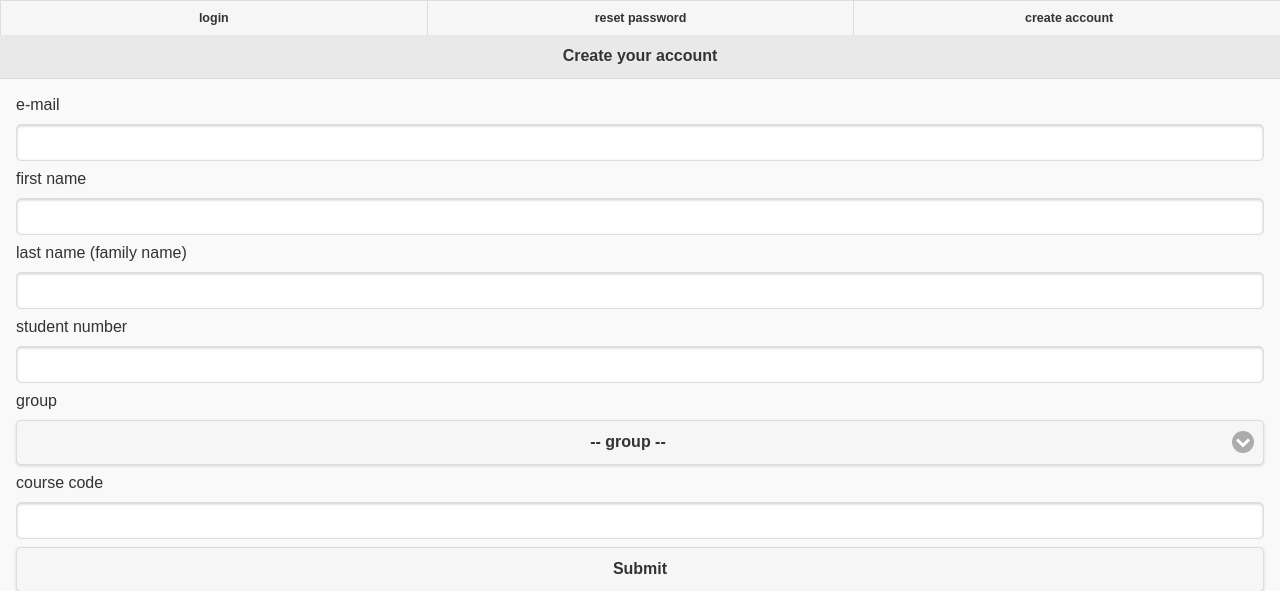
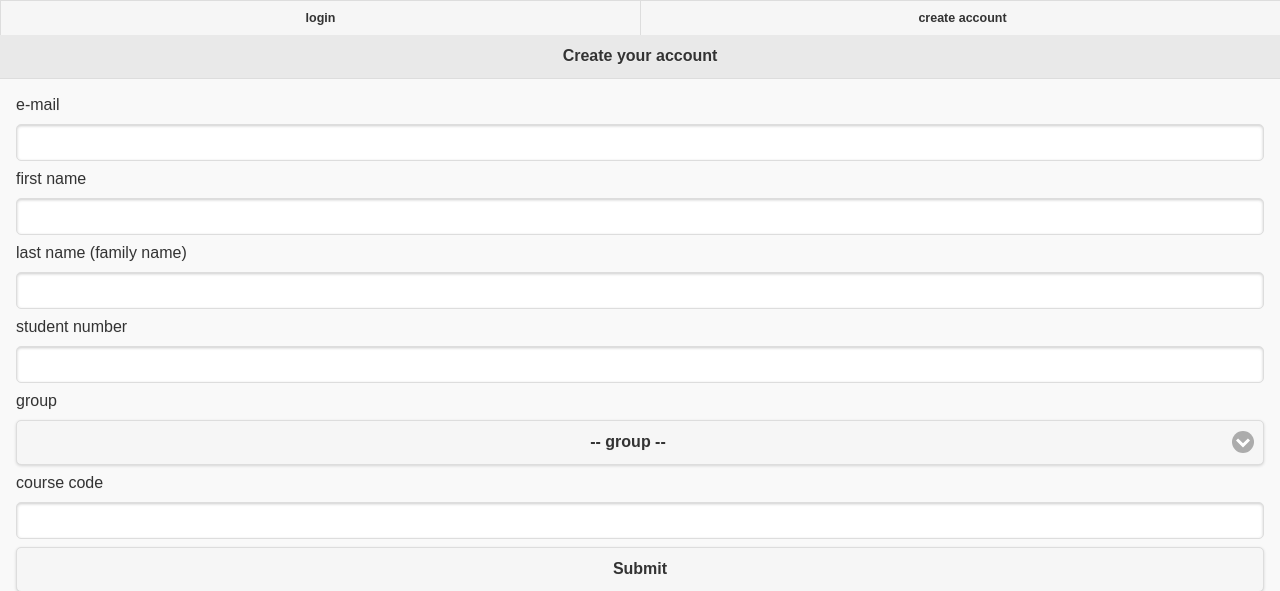
Before and after one commit to fpom/badass, a Flask app: page /register in a window 1280 px wide. Shown: the top 591 px of the page. Run offline with Flask 2, Linux system fonts and the light colour scheme.

Commit message:
moved password reset to admin interface

```diff
--- a/badass/www/server.py
+++ b/badass/www/server.py
@@ -268,29 +268,6 @@ def register () :
         flash("registration failed: this e-mail may be used already", "error")
         return redirect(url_for("register"))
 
-@app.route("/reset", methods=["GET", "POST"])
-def reset () :
-    if request.method == "GET" :
-        return render_template("reset.html")
-    code = request.form.get("code", None)
-    if not any(code == c for c in CFG.CODES.values()) :
-        flash("invalid course code", "error")
-        abort(401)
-    if not request.form.get("email", None) :
-        flash("e-mail is required", "error")
-        return render_template("reset.html")
-    password = pwgen()
-    user = USER.from_email(request.form["email"].strip().lower())
-    if not user :
-        flash("password reset failed, this e-mail may be invalid", "error")
-        return redirect(url_for("reset"))
-    if user.update(password=password) :
-        flash(Markup(f"your new password is <tt>{password}</tt>"), "info")
-        return redirect(url_for("index"))
-    else :
-        flash("password reset failed", "error")
-        return redirect(url_for("reset"))
-
 @app.route("/users")
 @require_role(ROLES.admin)
 def users () :
@@ -310,6 +287,8 @@ def user (user_id) :
                                roles=list(ROLES))
     user = USER.from_id(user_id)
     update = {}
+    if g.user.has_role("admin") and request.form.get("password", False) :
+        update["password"] = pwgen()
     for key in ("email", "firstname", "lastname", "group", "studentid") :
         new = request.form.get(key, None)
         if new and new != user[key] :
@@ -321,7 +300,12 @@ def user (user_id) :
     if not update :
         flash("no account update required", "warning")
     elif user.update(**update) :
-        flash("account updated", "info")
+        if "password" in update :
+            flash(Markup(f"account updated,"
+                         f" new password is <tt>{update['password']}</tt>"),
+                  "info")
+        else :
+            flash("account updated", "info")
     else :
         flash("could not update account", "error")
     return redirect(url_for("user", user_id=user_id))
--- a/badass/www/templates/account.html
+++ b/badass/www/templates/account.html
@@ -41,6 +41,10 @@
           <label for="roles">roles</label>
           <input type="text" name="roles" readonly="" value="{{ user.roles|join(', ') }}">
           {% endif %}
+          {% if g.user.has_role("admin") %}
+          <label for="password">reset password</label>
+          <input type="checkbox" name="password" id="password">
+          {% endif %}
           <input type="submit" value="Submit">
         </form>
 {% endblock %}
--- a/badass/www/templates/basetpl.html
+++ b/badass/www/templates/basetpl.html
@@ -31,7 +31,6 @@
             <li><a href="/logout" data-ajax="false">logout</a></li>
             {% else %}
             <li><a href="/login" data-ajax="false">login</a></li>
-            <li><a href="/reset" data-ajax="false">reset password</a></li>
             <li><a href="/register" data-ajax="false">create account</a></li>
             {% endif %}
           </ul>
```
Also changed, not shown: badass/www/templates/reset.html (deleted, +0 -13 lines), badass/www/templates/style.css (+11 -0 lines).
